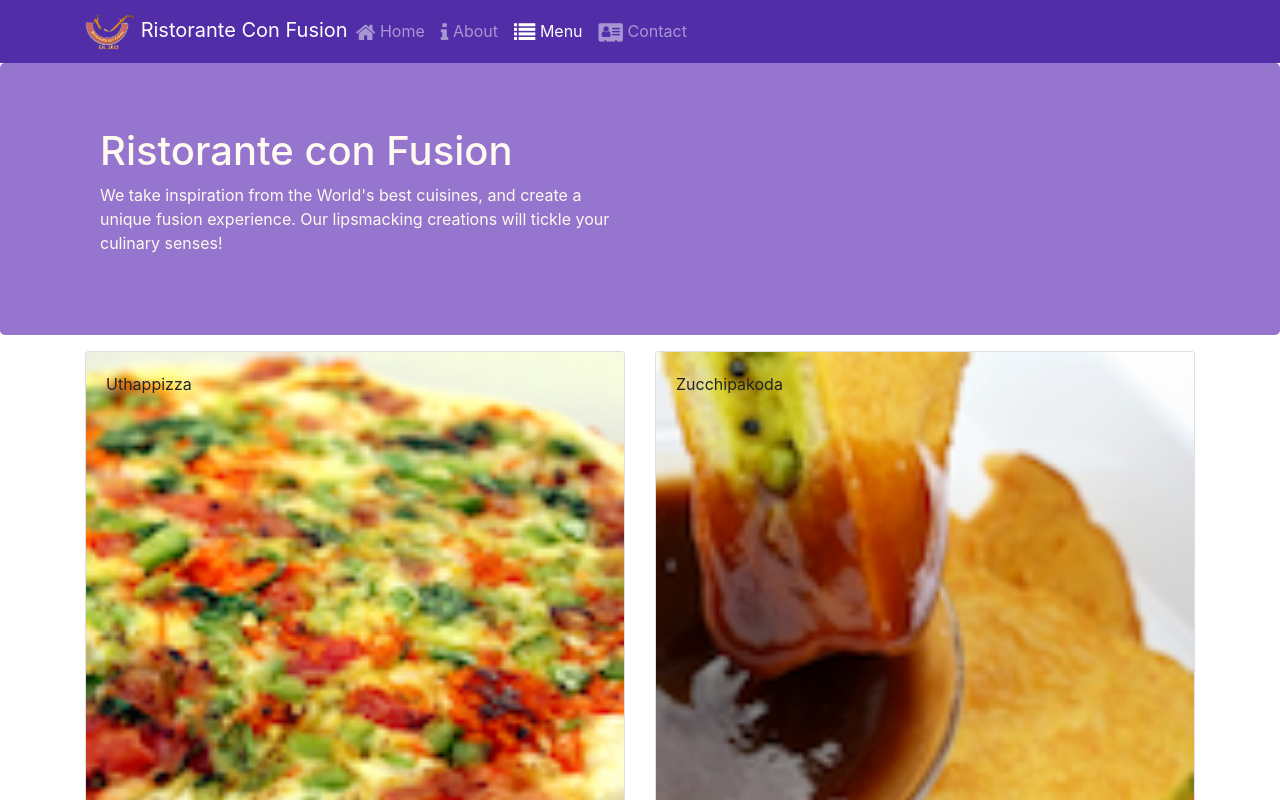
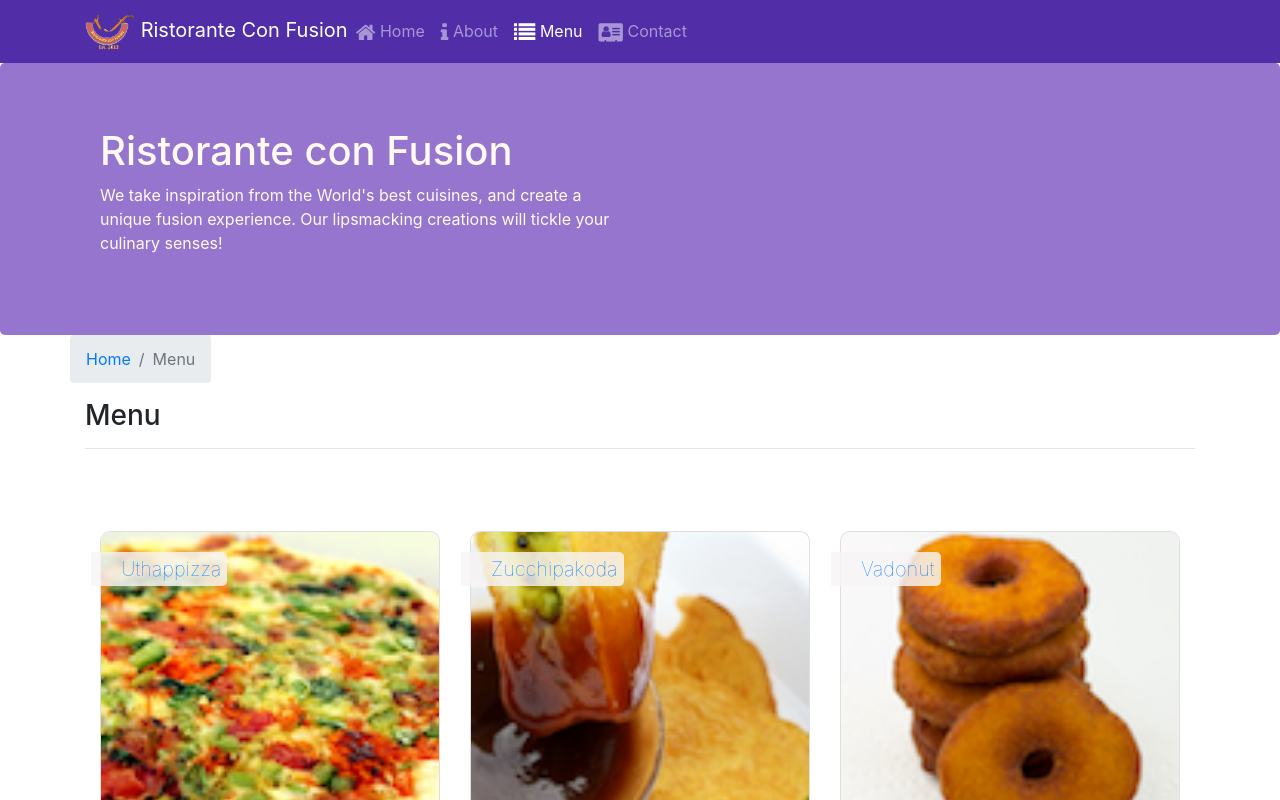
Before and after one commit to aditya-jain1511/confusion2, a React (Create React App) app: page /menu in a window 1280 px wide. Shown: the top 800 px of the page. Built offline with nearby package versions, Linux system fonts and the light colour scheme.

Commit message:
Single page app + React Router parameter for dishdetail display +breadcrumbs

```diff
--- a/src/App.css
+++ b/src/App.css
@@ -33,7 +33,6 @@
     padding: 20px 0px 20px 0px;
 }
 
-
 address{
     font-size:80%;
     margin:0px;
@@ -43,3 +42,27 @@ address{
 .navbar-dark {
     background-color: #512DA8;
 }
+
+.card{
+    border-radius: 10px;
+}
+
+.card-img{
+    border-radius: 10px;
+}
+
+.card-title{
+    font-size: 20px;
+    font-weight: 100;
+}
+
+.card-img-overlay > .card-title{
+    display: table;
+    position: relative;
+    padding: 0.1em 0.3em 0.1em 1.5em;
+    background-color: rgba(247, 244, 244, 0.822);
+    background-size: cover;
+    border-bottom-right-radius: 5px;
+    border-top-right-radius: 5px;
+    left:-1.5em;
+}
--- a/src/components/Contact.js
+++ b/src/components/Contact.js
@@ -1,8 +1,19 @@
 import React from 'react';
+import {Breadcrumb, BreadcrumbItem} from 'reactstrap';
+import {Link} from 'react-router-dom';
 
 function Contact(props) {
     return(
         <div className="container">
+            <div className="row">
+                <Breadcrumb>
+                    <BreadcrumbItem>
+                        <Link to="/home">Home</Link>
+                    </BreadcrumbItem>
+                    <BreadcrumbItem active>Contact</BreadcrumbItem>
+                </Breadcrumb>
+                <div className="col-12"><h3>Contact</h3><hr></hr></div>
+            </div>
             <div className="row row-content">
                 <div className="col-12">
                 <h3>Location Information</h3>
@@ -24,7 +35,7 @@ function Contact(props) {
                 <div className="col-12 col-sm-11 offset-sm-1">
                     <div className="btn-group" role="group">
                         <a role="button" className="btn btn-primary" href="tel:+85212345678"><i className="fa fa-phone"></i> Call</a>
-                        <a role="button" className="btn btn-info"><i className="fa fa-skype"></i> Skype</a>
+                        <button className="btn btn-info"><i className="fa fa-skype"></i> Skype</button>
                         <a role="button" className="btn btn-success" href="mailto:confusion@food.net"><i className="fa fa-envelope-o"></i> Email</a>
                     </div>
                 </div>
--- a/src/components/DishDetail.js
+++ b/src/components/DishDetail.js
@@ -1,9 +1,10 @@
 import React from "react";
-import {Card, CardImg, CardText, CardBody, CardTitle} from 'reactstrap';
+import {Card, CardImg, CardText, CardBody, CardTitle, Breadcrumb, BreadcrumbItem} from 'reactstrap';
+import {Link} from 'react-router-dom';
 
-const RenderComment = ({dish})=>{
+const RenderComment = ({comment})=>{
 
-    const com= dish.map((comment)=>{
+    const com= comment.map((comment)=>{
         return(
             <CardText key={comment.id}>
                 {comment.comment}<br></br>
@@ -40,10 +41,22 @@ const RenderDish = ({dish})=>{
 
 const DishDetail = (props)=>{
     return(
-        <div className="row">
-            <RenderDish dish={props.dish}></RenderDish>
-            <RenderComment dish={props.comments} />
+        <div className="container">
+            <div className="row">
+                <Breadcrumb>
+                    <BreadcrumbItem>
+                        <Link to="/menu">← Menu</Link>
+                    </BreadcrumbItem>
+                    <BreadcrumbItem active>{props.dish.name}</BreadcrumbItem>
+                </Breadcrumb>
+                <div className="col-12"><h3>{props.dish.name}</h3><hr></hr></div>
+            </div>
+            <div className="row row-content">
+                <RenderDish dish={props.dish}></RenderDish>
+                <RenderComment comment={props.comments} />
+            </div>
         </div>
+
     )
 }
 
--- a/src/components/Main.js
+++ b/src/components/Main.js
@@ -11,6 +11,7 @@ import {PROMOTIONS} from '../shared/promotions';
 import Header from './Header';
 import Footer from './Footer';
 import {Switch, Route, Redirect} from 'react-router-dom';
+import DishDetail from './DishDetail';
 
 class Main extends Component{
 
@@ -42,7 +43,15 @@ class Main extends Component{
       return(
         <Menu
           dishes={this.state.dishes}
-          comments={this.state.comments}
+        />
+      )
+    }
+
+    const DishWithId= ({match})=>{
+      return(
+        <DishDetail
+          dish={this.state.dishes.filter((dish)=> dish.id=== parseInt(match.params.dishId,10))[0]}
+          comments={this.state.comments.filter((comment)=> comment.dishId===parseInt(match.params.dishId,10))}
         />
       )
     }
@@ -53,7 +62,8 @@ class Main extends Component{
         <Switch>
           <Route path= "/home" component={Homepage} />
           <Route exact path="/menu" component={MenuPage}></Route>
-          <Route path="/contact" component={Contact} />
+          <Route path="/menu/:dishId" component={DishWithId} />
+          <Route exact path="/contact" component={Contact} />
           <Redirect to="/home" />
         </Switch>
         <Footer />
--- a/src/components/MenuComponent.js
+++ b/src/components/MenuComponent.js
@@ -1,42 +1,19 @@
 import React, { Component } from "react";
-import {Card, CardImg, CardImgOverlay,  CardTitle} from 'reactstrap';
-import DishDetail from "./DishDetail";
+import {Card, CardImg, CardImgOverlay,  CardTitle, Breadcrumb, BreadcrumbItem} from 'reactstrap';
+import {Link} from 'react-router-dom';
+
 
 class Menu extends Component{
-    constructor(props){
-        super(props);
-
-        this.state={
-            selectedDish:null
-        }
-    }
-
-    onDishSelect(dish){
-        this.setState({
-            selectedDish: dish
-        })
-    }
-
-    renderDish(dishID){
-        if(dishID!=null){
-            return(
-                <div className="container">
-                    <DishDetail
-                        dish = {dishID}
-                        comments = {this.props.comments.filter((comment)=>comment.dishId===dishID.id)}
-                    />
-                </div>
-            )
-        }
-      }
 
       RenderMenuItem(dish){
         return (
-            <Card onClick={() => this.onDishSelect(dish)}>
-                <CardImg width="100%" src={dish.image} alt={dish.name}></CardImg>
-                <CardImgOverlay>
-                    <CardTitle>{dish.name}</CardTitle>
-                </CardImgOverlay>
+            <Card>
+                <Link to={`/menu/${dish.id}`}>
+                    <CardImg width="100%" src={dish.image} alt={dish.name}></CardImg>
+                    <CardImgOverlay>
+                        <CardTitle>{dish.name}</CardTitle>
+                    </CardImgOverlay>
+                </Link>
             </Card>
         );
       }
@@ -45,7 +22,7 @@ class Menu extends Component{
     render(){
         const menubar= this.props.dishes.map((dish)=>{
             return(
-                <div key={dish.id} className="col-12 col-md-6 mt-3 mb-1">
+                <div key={dish.id} className="col-12 col-sm-6 col-md-4 mt-3 mb-1">
                     {this.RenderMenuItem(dish)}
                 </div>
             );
@@ -54,9 +31,17 @@ class Menu extends Component{
         return(
             <div className="container">
                 <div className="row">
+                    <Breadcrumb>
+                        <BreadcrumbItem>
+                            <Link to="/home">Home</Link>
+                        </BreadcrumbItem>
+                        <BreadcrumbItem active>Menu</BreadcrumbItem>
+                    </Breadcrumb>
+                    <div className="col-12"><h3>Menu</h3><hr></hr></div>
+                </div>
+                <div className="row row-content">
                     {menubar}
                 </div>
-                {this.renderDish(this.state.selectedDish)}
             </div>
         );
     }
```
